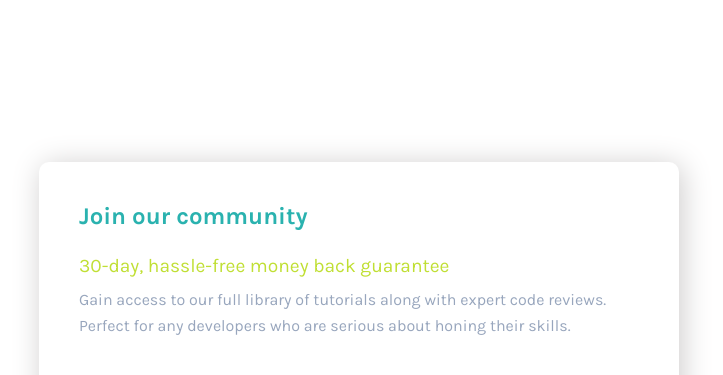
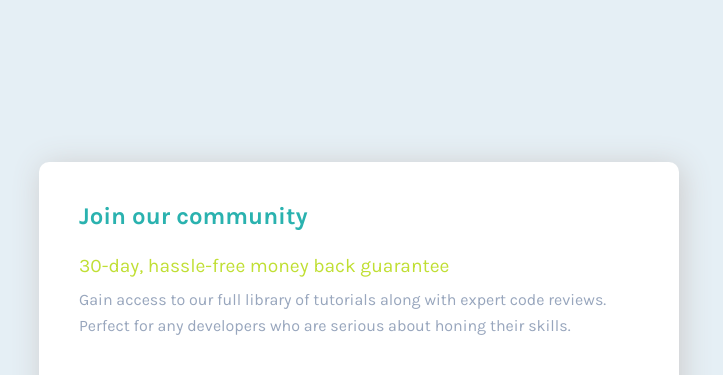
Before and after one commit to AkramElhennawy/Single-price-grid-component, a plain HTML site: page index.html in a window 1280 px wide. Shown: the top 375 px of the page, without its empty margins (281-1004 px from the left). Drawn offline with Linux system fonts and the light colour scheme.

Commit message:
Update styles.css

```diff
--- a/styles.css
+++ b/styles.css
@@ -6,6 +6,7 @@ body{
     display: flex;
     justify-content: center;
     align-items: center;
+    background-color: hsl(204, 43%, 93%);
 }
 
 .main-container{
```
